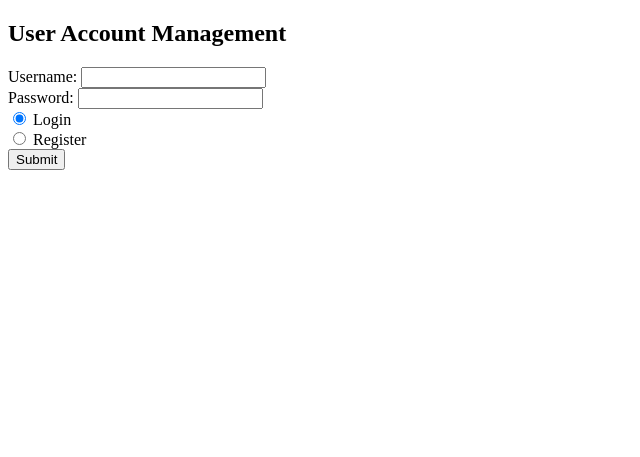
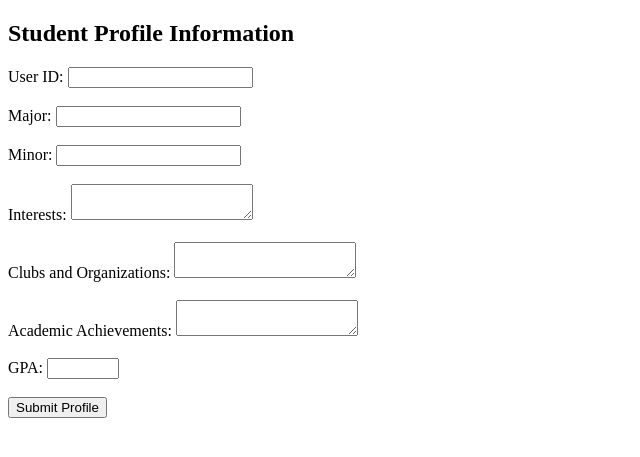
Before and after one commit to cse442-at-ub/s24semesterproject-bread, a PHP site: page /saveProfile/index.php in a window 1280 px wide. Shown: the top 457 px of the page, without its empty margins (0-640 px from the left). Run offline with PHP 8.4, Linux system fonts and the light colour scheme.

Commit message:
Created script to save profile information #97

```diff
--- a/backend/login/login.php
+++ b/backend/login/login.php
@@ -63,6 +63,8 @@ function checkLogin($username, $password) {
         if (password_verify($password, $row['password'])) {
             $sessionID = bin2hex(random_bytes(25));
             $userID = $row['userID'];
+            $_SESSION['user_id'] = $row['userID']; // Store user_id in PHP session
+            $_SESSION['username'] = $username; // Optional, store username if needed
 
             // Insert session into the 'sessions' table
             $insertStmt = $conn->prepare("INSERT INTO sessions (sessionID, username, userID) VALUES (?, ?, ?)");
--- /dev/null
+++ b/backend/saveProfile/index.php
@@ -0,0 +1,35 @@
+<!DOCTYPE html>
+<html lang="en">
+<head>
+    <meta charset="UTF-8">
+    <meta name="viewport" content="width=device-width, initial-scale=1.0">
+    <title>Student Profile Form</title>
+</head>
+<body>
+    <h2>Student Profile Information</h2>
+    <form method="POST" action="saveProfile.php">
+        <label for="user_id">User ID:</label>
+        <input type="text" id="user_id" name="user_id" required><br><br>
+
+        <label for="major">Major:</label>
+        <input type="text" id="major" name="major" required><br><br>
+
+        <label for="minor">Minor:</label>
+        <input type="text" id="minor" name="minor"><br><br>
+
+        <label for="interests">Interests:</label>
+        <textarea id="interests" name="interests"></textarea><br><br>
+
+        <label for="clubs_and_organizations">Clubs and Organizations:</label>
+        <textarea id="clubs_and_organizations" name="clubs_and_organizations"></textarea><br><br>
+
+        <label for="academic_achievements">Academic Achievements:</label>
+        <textarea id="academic_achievements" name="academic_achievements"></textarea><br><br>
+
+        <label for="gpa">GPA:</label>
+        <input type="number" id="gpa" name="gpa" step="0.01" min="0" max="4.00" required><br><br>
+
+        <button type="submit">Submit Profile</button>
+    </form>
+</body>
+</html>
```
Also changed, not shown: backend/saveProfile/saveProfile.php (added, +66 -0 lines).
